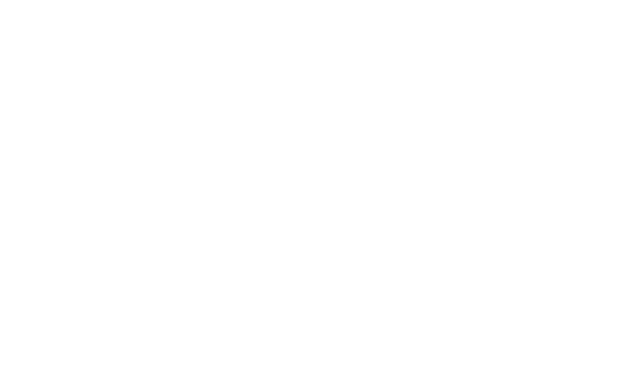
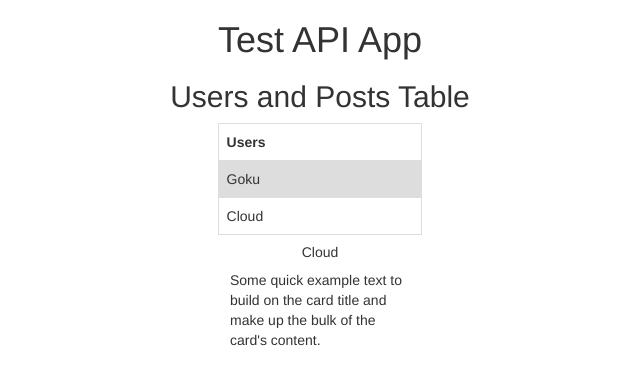
Before and after one commit to ak89mkii/ksense-api-test, a website: page index.html in a window 1280 px wide. Shown: the whole page, without its empty margins (320-960 px from the left). Drawn offline with nearby package versions, Linux system fonts and the light colour scheme.

Commit message:
Added html layout

```diff
--- a/css/style.css
+++ b/css/style.css
@@ -0,0 +1,33 @@
+h1 {
+    text-align: center;
+}
+
+h2 {
+    text-align: center;
+}
+
+.table {
+    margin: auto;
+    width: 40%;
+    text-align: center;
+}
+
+td, th {
+    border: 1px solid #dddddd;
+    text-align: left;
+    padding: 8px;
+}
+
+tr:nth-child(even) {
+    background-color: #dddddd;
+}
+
+.card {
+    margin: auto;
+    width: 60%;
+}
+
+.card-title {
+    text-align: center;
+
+}
--- a/index.html
+++ b/index.html
@@ -6,10 +6,36 @@
         <title></title>
         <meta name="description" content="">
         <meta name="viewport" content="width=device-width, initial-scale=1">
-        <link rel="stylesheet" href="">
+        <link rel="stylesheet" href="https://maxcdn.bootstrapcdn.com/bootstrap/3.3.7/css/bootstrap.min.css" integrity="sha384-BVYiiSIFeK1dGmJRAkycuHAHRg32OmUcww7on3RYdg4Va+PmSTsz/K68vbdEjh4u" crossorigin="anonymous">
+        <link href="css/style.css" rel="stylesheet">
+        <link href="https://fonts.googleapis.com/css2?family=Press+Start+2P&display=swap" rel="stylesheet">
+        <script defer src="js/main.js"></script>
+        <title>Test API App</title>
     </head>
+
     <body>
+        <h1 class="title">Test API App</h1>
+        <h2>Users and Posts Table</h2>
+        <div class="table">
+            <table class="table">
+                <tr>
+                    <th>Users</th>
+                </tr>
+                <tr>
+                    <td>Goku</td>
+                </tr>
+                <tr>
+                    <td>Cloud</td>
+                </tr>
+            </table>
+        </div>
 
-        <script src="" async defer></script>
+        <div class="card" style="width: 18rem;">
+            <div class="card-body">
+              <h5 class="card-title">Cloud</h5>
+              <p class="card-text">Some quick example text to build on the card title and make up the bulk of the card's content.</p>
+            </div>
+        </div>
+
     </body>
 </html>
--- /dev/null
+++ b/package.json
@@ -0,0 +1,5 @@
+{
+  "dependencies": {
+    "bootstrap": "^5.1.3"
+  }
+}
```
Also changed, not shown: 1 other file.
